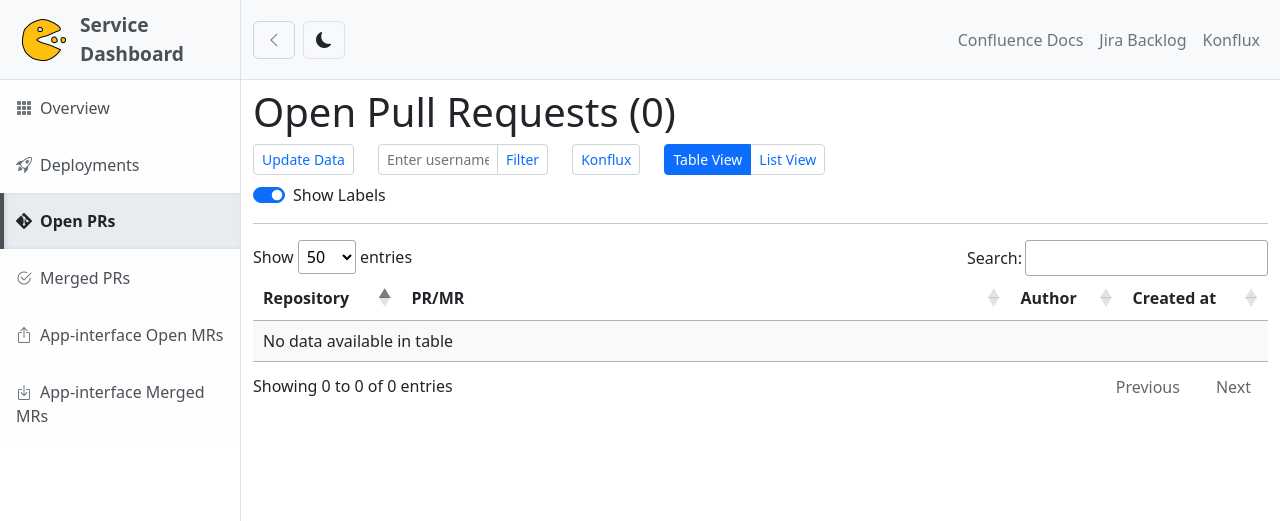
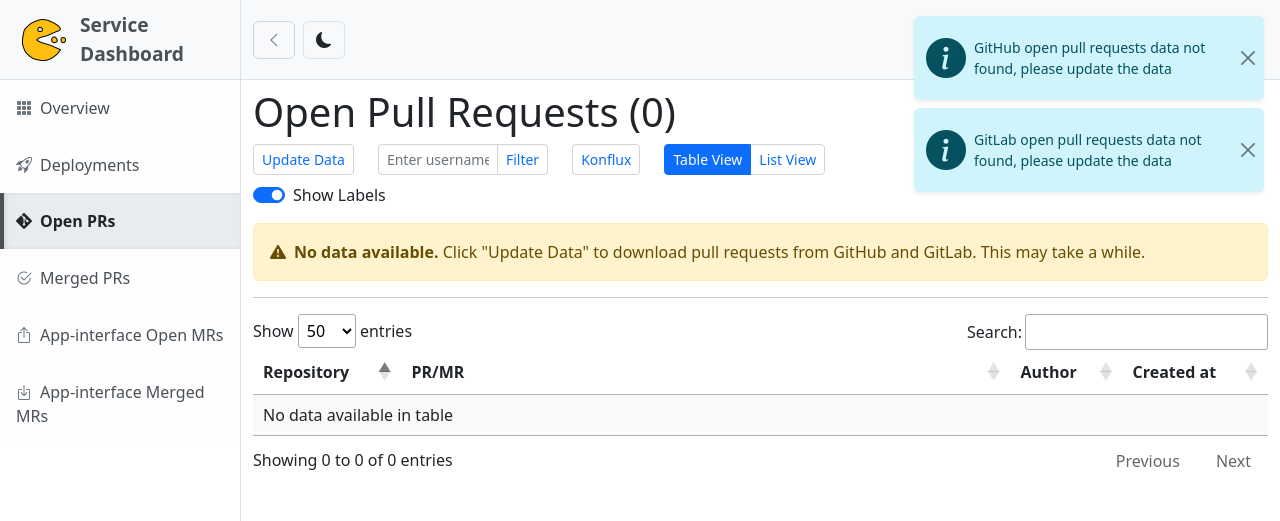
Before and after one commit to petracihalova/service-dashboard, a Flask app: page /pull-requests/open in a window 1280 px wide. Shown: the top 521 px of the page. Run offline with Flask 3, Linux system fonts and the light colour scheme; parts of the project's set-up code (start-up, migrations or seed data) failed here and were passed over; some libraries are stand-ins or nearby versions.

Commit message:
add logic when no data available and it is needed to download it

```diff
--- a/blueprints/pull_requests.py
+++ b/blueprints/pull_requests.py
@@ -39,6 +39,10 @@ def open_pull_requests():
 
     count = get_prs_count(open_pr_list)
 
+    # Check if data files exist for template warning
+    github_file_exists = config.GH_OPEN_PR_FILE.is_file()
+    gitlab_file_exists = config.GL_OPEN_PR_FILE.is_file()
+
     return render_template(
         "pull_requests/open_pr.html",
         open_pr_list=open_pr_list,
@@ -47,6 +51,8 @@ def open_pull_requests():
         filter_username=filter_username,
         show_my_prs_only=show_my_prs_only,
         count=count,
+        github_file_exists=github_file_exists,
+        gitlab_file_exists=gitlab_file_exists,
     )
 
 
@@ -96,6 +102,10 @@ def merged_pull_requests():
 
     count = get_prs_count(merged_pr_list_in_last_X_days)
 
+    # Check if data files exist for template warning
+    github_merged_file_exists = config.GH_MERGED_PR_FILE.is_file()
+    gitlab_merged_file_exists = config.GL_MERGED_PR_FILE.is_file()
+
     return render_template(
         "pull_requests/merged_pr.html",
         merged_pr_list=merged_pr_list_in_last_X_days,
@@ -105,6 +115,8 @@ def merged_pull_requests():
         filter_username=filter_username,
         show_my_prs_only=show_my_prs_only,
         count=count,
+        github_merged_file_exists=github_merged_file_exists,
+        gitlab_merged_file_exists=gitlab_merged_file_exists,
     )
 
 
@@ -147,6 +159,9 @@ def app_interface_open_merge_requests():
 
     count = len(open_mrs)
 
+    # Check if data file exists for template warning
+    app_interface_file_exists = config.APP_INTERFACE_OPEN_MR_FILE.is_file()
+
     return render_template(
         "pull_requests/app_interface_open.html",
         open_pr_list=open_mrs,
@@ -155,6 +170,7 @@ def app_interface_open_merge_requests():
         gitlab_username=config.GITLAB_USERNAME,
         filter_username=filter_username,
         show_my_mrs_only=show_my_mrs_only,
+        app_interface_file_exists=app_interface_file_exists,
     )
 
 
@@ -210,6 +226,9 @@ def app_interface_merged_merge_requests():
 
     count = len(merged_mr_filter_days)
 
+    # Check if data file exists for template warning
+    app_interface_merged_file_exists = config.APP_INTERFACE_MERGED_MR_FILE.is_file()
+
     return render_template(
         "pull_requests/app_interface_merged.html",
         merged_pr_list=merged_mr_filter_days,
@@ -219,6 +238,7 @@ def app_interface_merged_merge_requests():
         gitlab_username=config.GITLAB_USERNAME,
         filter_username=filter_username,
         show_my_mrs_only=show_my_mrs_only,
+        app_interface_merged_file_exists=app_interface_merged_file_exists,
     )
 
 
@@ -318,11 +338,17 @@ def get_github_open_pr(reload_data):
         f"get_github_open_pr called with reload_data={reload_data}, file_exists={config.GH_OPEN_PR_FILE.is_file()}"
     )
 
+    if not config.GH_OPEN_PR_FILE.is_file() and not reload_data:
+        flash(
+            "GitHub open pull requests data not found, please update the data", "info"
+        )
+        return {}
+
     if not config.GITHUB_TOKEN:
         # TODO: add a message to the user that the GITHUB_TOKEN is not set
         return {}
 
-    if not config.GH_OPEN_PR_FILE.is_file() or reload_data:
+    if reload_data:
         open_prs = github_service.GithubAPI().get_open_pull_request_with_graphql()
         flash("GitHub open pull requests updated successsfully", "success")
         return open_prs
@@ -337,11 +363,17 @@ def get_gitlab_open_pr(reload_data):
         f"get_gitlab_open_pr called with reload_data={reload_data}, file_exists={config.GL_OPEN_PR_FILE.is_file()}"
     )
 
+    if not config.GL_OPEN_PR_FILE.is_file() and not reload_data:
+        flash(
+            "GitLab open pull requests data not found, please update the data", "info"
+        )
+        return {}
+
     if not config.GITLAB_TOKEN:
         logger.error("GITLAB_TOKEN is not set")
         return {}
 
-    if not config.GL_OPEN_PR_FILE.is_file() or reload_data:
+    if reload_data:
         logger.info("Downloading new GitLab open MRs data")
         try:
             open_prs = gitlab_service.GitlabAPI().get_open_merge_requests()
@@ -367,11 +399,15 @@ def get_app_interface_open_mr(reload_data):
         f"get_app_interface_open_mr called with reload_data={reload_data}, file_exists={config.APP_INTERFACE_OPEN_MR_FILE.is_file()}"
     )
 
+    if not config.APP_INTERFACE_OPEN_MR_FILE.is_file() and not reload_data:
+        flash("App-interface open MRs data not found, please update the data", "info")
+        return {}
+
     if not config.GITLAB_TOKEN:
         logger.error("GITLAB_TOKEN is not set")
         return {}
 
-    if not config.APP_INTERFACE_OPEN_MR_FILE.is_file() or reload_data:
+    if reload_data:
         logger.info("Downloading new GitLab open MRs data")
         try:
             open_mrs = gitlab_service.GitlabAPI().get_app_interface_open_mr()
@@ -398,6 +434,10 @@ def get_app_interface_merged_mr(reload_data):
     logger.info(
         f"get_app_interface_merged_mr called with reload_data={reload_data}, file_exists={config.APP_INTERFACE_MERGED_MR_FILE.is_file()}"
     )
+
+    if not config.APP_INTERFACE_MERGED_MR_FILE.is_file() and not reload_data:
+        flash("App-interface merged MRs data not found, please update the data", "info")
+        return []
 
     if not config.GITLAB_TOKEN:
         logger.error("GITLAB_TOKEN is not set")
@@ -468,6 +508,12 @@ def get_app_interface_merged_mr(reload_data):
 def get_github_merged_pr(reload_data):
     """Get GitHub merged pull requests from a file or download new data."""
 
+    if not config.GH_MERGED_PR_FILE.is_file() and not reload_data:
+        flash(
+            "GitHub merged pull requests data not found, please update the data", "info"
+        )
+        return {}
+
     if not config.GITHUB_TOKEN:
         # TODO: add a message to the user that the GITHUB_TOKEN is not set
         return {}
@@ -496,6 +542,12 @@ def get_github_merged_pr(reload_data):
 
 def get_gitlab_merged_pr(reload_data):
     """Get GitLab merged pull requests from a file or download new data."""
+    if not config.GL_MERGED_PR_FILE.is_file() and not reload_data:
+        flash(
+            "GitLab merged pull requests data not found, please update the data", "info"
+        )
+        return {}
+
     if not config.GITLAB_TOKEN:
         logger.error("GITLAB_TOKEN is not set")
         return {}
--- a/templates/pull_requests/open_pr.html
+++ b/templates/pull_requests/open_pr.html
@@ -66,6 +66,33 @@
         <input class="form-check-input" type="checkbox" role="switch" id="labelsCheckbox" checked>
         <label class="form-check-label" for="labelsCheckbox">Show Labels</label>
     </div>
+
+        {% if not github_file_exists and not gitlab_file_exists %}
+    <div class="alert alert-warning d-flex align-items-center mt-3 mb-3" role="alert">
+        <i class="bi bi-exclamation-triangle-fill me-2"></i>
+        <div>
+            <strong>No data available.</strong>
+            Click "Update Data" to download pull requests from GitHub and GitLab. This may take a while.
+        </div>
+    </div>
+    {% elif not github_file_exists %}
+    <div class="alert alert-warning d-flex align-items-center mt-3 mb-3" role="alert">
+        <i class="bi bi-exclamation-triangle-fill me-2"></i>
+        <div>
+            <strong>GitHub open PRs data missing.</strong>
+            Click "Update Data" to download open pull requests from GitHub. This may take a while.
+        </div>
+    </div>
+    {% elif not gitlab_file_exists %}
+    <div class="alert alert-warning d-flex align-items-center mt-3 mb-3" role="alert">
+        <i class="bi bi-exclamation-triangle-fill me-2"></i>
+        <div>
+            <strong>GitLab open MRs data missing.</strong>
+            Click "Update Data" to download open merge requests from GitLab. This may take a while.
+        </div>
+    </div>
+    {% endif %}
+
     <hr>
 
     <div id="table_view" style="display: block;">
```
Also changed, not shown: blueprints/deployments.py (+13 -2 lines), templates/deployments/main.html (+11 -1 lines), templates/pull_requests/app_interface_merged.html (+11 -0 lines), templates/pull_requests/app_interface_open.html (+11 -0 lines), templates/pull_requests/merged_pr.html (+27 -0 lines).
